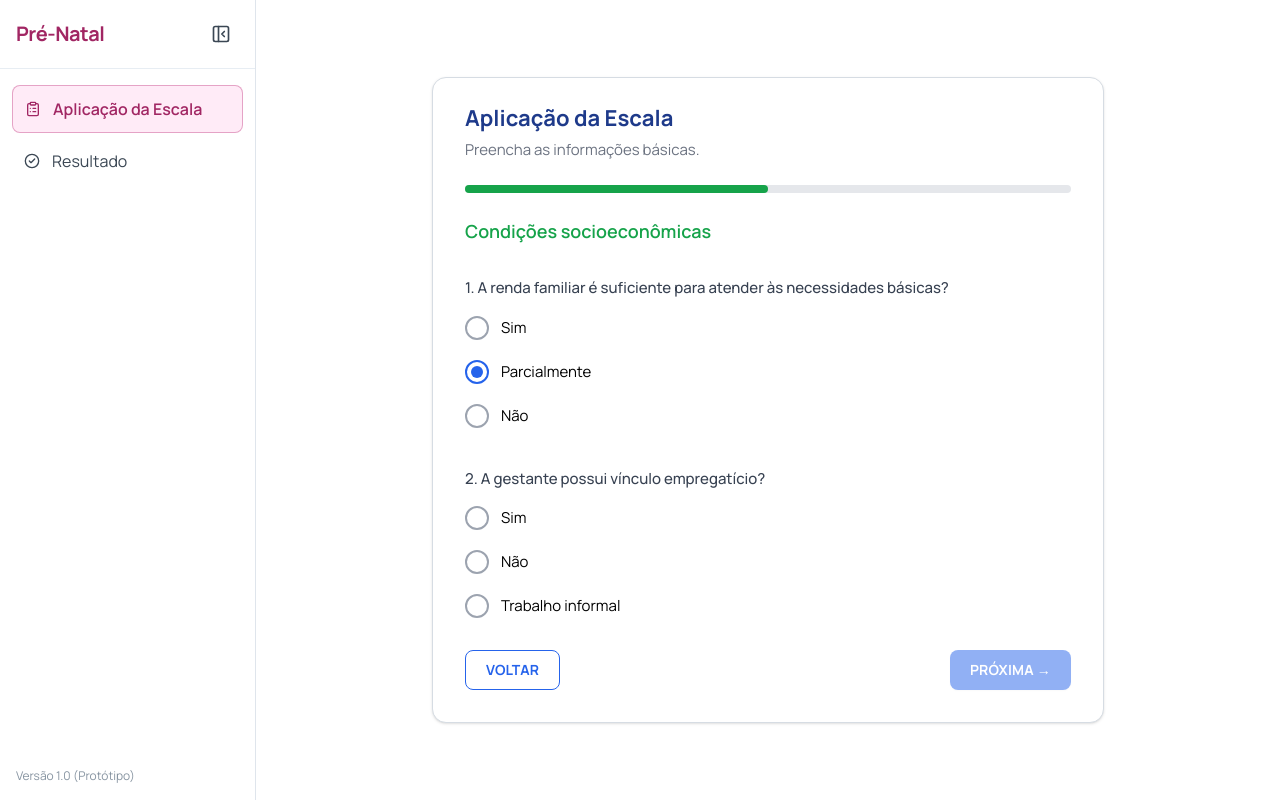
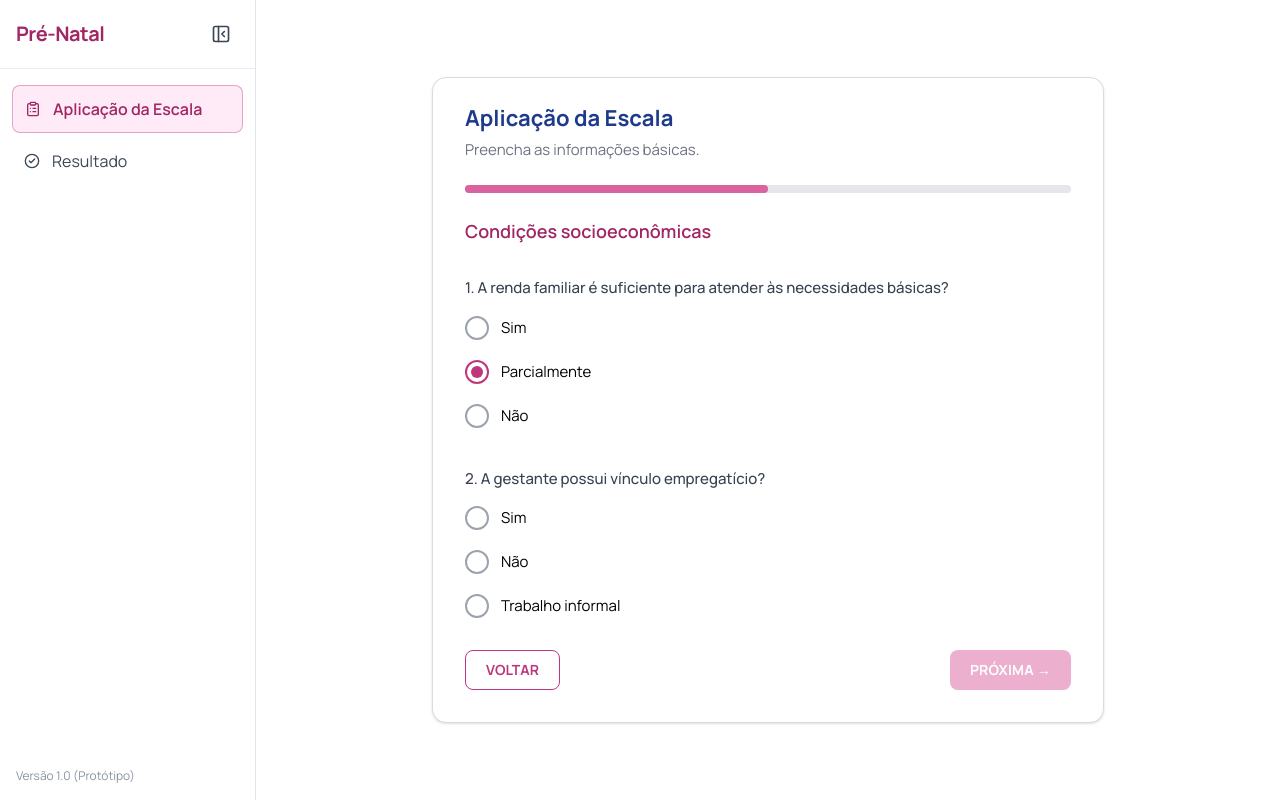
Before and after one commit to Cauatn/vunerabilidades-gestantes, a React (Vite) app: page / in a window 1280 px wide. Both pictures are taken after a click on the button "Parcialmente". Built offline with nearby package versions, Linux system fonts and the light colour scheme.

Commit message:
Unifica botões e barra de progresso das telas com o rosa do sistema

```diff
--- a/src/features/avaliacao/components/FormularioExemplo.tsx
+++ b/src/features/avaliacao/components/FormularioExemplo.tsx
@@ -41,10 +41,10 @@ function RadioOption({
 			<span
 				className={cn(
 					'flex size-6 shrink-0 items-center justify-center rounded-full border-2 border-[#9ca3af]',
-					selected && 'border-(--color-cta)',
+					selected && 'border-p-500',
 				)}
 			>
-				{selected && <span className="size-3 rounded-full bg-(--color-cta)" />}
+				{selected && <span className="size-3 rounded-full bg-p-500" />}
 			</span>
 			{label}
 		</button>
@@ -74,14 +74,14 @@ export function FormularioExemplo({ onProximo }: FormularioExemploProps) {
 				<div className="px-6">
 					<div className="h-2 w-full rounded-full bg-[#e5e7eb]">
 						<div
-							className="h-2 rounded-full bg-(--color-success) transition-all"
+							className="h-2 rounded-full bg-p-400 transition-all"
 							style={{ width: `${Math.max(progresso, 12)}%` }}
 						/>
 					</div>
 				</div>
 
 				<div className="flex flex-col gap-8 px-6">
-					<p className="text-lg font-semibold text-(--color-success)">Condições socioeconômicas</p>
+					<p className="text-lg font-semibold text-p-600">Condições socioeconômicas</p>
 
 					{PERGUNTAS.map((pergunta) => (
 						<div key={pergunta.id} className="flex flex-col gap-1">
@@ -99,14 +99,10 @@ export function FormularioExemplo({ onProximo }: FormularioExemploProps) {
 				</div>
 
 				<div className="flex items-center justify-between px-6 pb-6">
-					<Button
-						variant="outline"
-						className="border-(--color-cta) text-(--color-cta) hover:bg-(--color-cta)/5"
-					>
+					<Button variant="outline" className="border-p-500 text-p-500 hover:bg-p-50">
 						VOLTAR
 					</Button>
 					<Button
-						className="bg-(--color-cta) text-(--color-cta-foreground) hover:bg-(--color-cta)/90"
 						disabled={respondidas < PERGUNTAS.length}
 						onClick={() => onProximo?.(respostas)}
 					>
--- a/src/features/avaliacao/components/ResultadoAvaliacao.tsx
+++ b/src/features/avaliacao/components/ResultadoAvaliacao.tsx
@@ -38,8 +38,8 @@ export function ResultadoAvaliacao({
 					</p>
 				</div>
 
-				<div className="flex size-[120px] flex-col items-center justify-center rounded-full border-4 border-(--color-success-strong)">
-					<span className="text-4xl font-bold text-(--color-success-strong)">{pontuacao}</span>
+				<div className="flex size-[120px] flex-col items-center justify-center rounded-full border-4 border-p-400">
+					<span className="text-4xl font-bold text-p-400">{pontuacao}</span>
 					<span className="text-[13px] font-bold text-(--color-muted-text)">
 						Pontuação
 						<br />
@@ -80,9 +80,7 @@ export function ResultadoAvaliacao({
 				</div>
 
 				<div className="flex w-full max-w-xs flex-col gap-3">
-					<Button className="bg-(--color-cta) text-(--color-cta-foreground) hover:bg-(--color-cta)/90">
-						VER RECOMENDAÇÕES →
-					</Button>
+					<Button>VER RECOMENDAÇÕES →</Button>
 					{onVoltar && (
 						<Button variant="ghost" onClick={onVoltar}>
 							Voltar ao formulário
```
